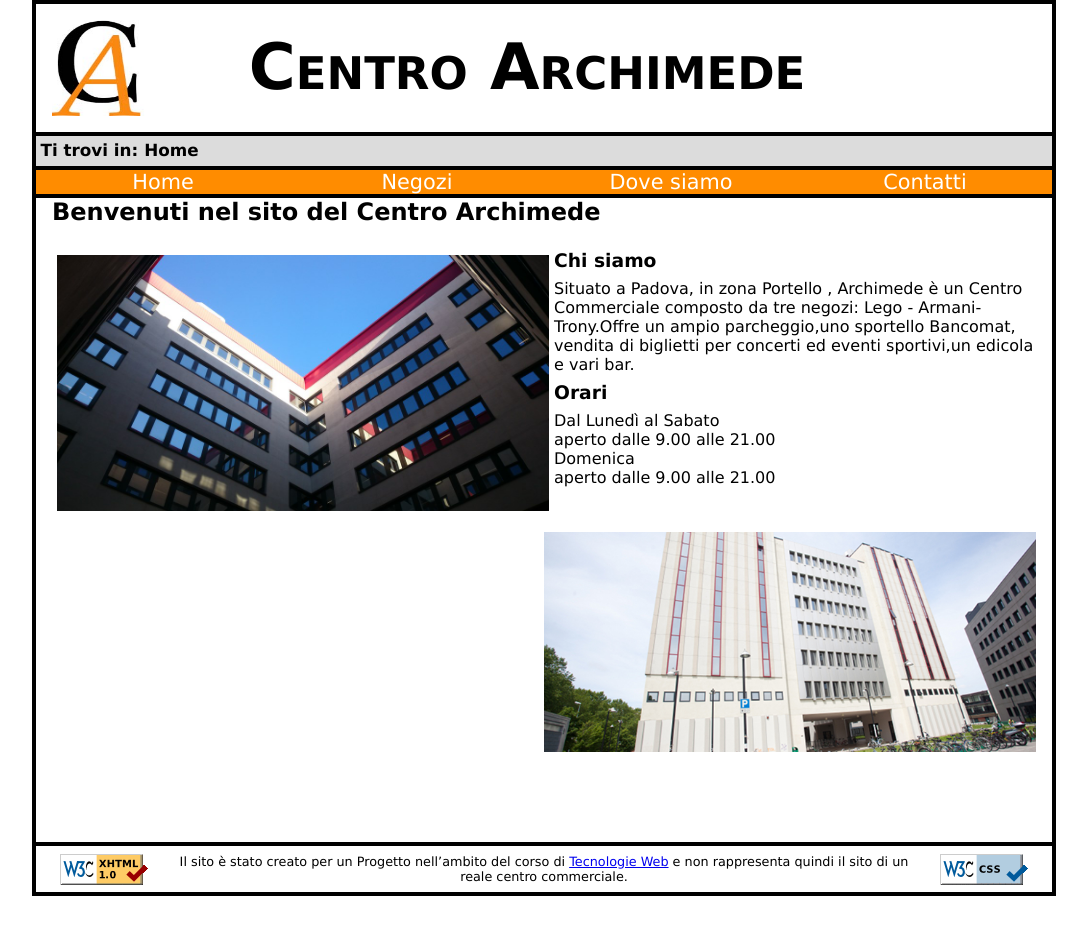
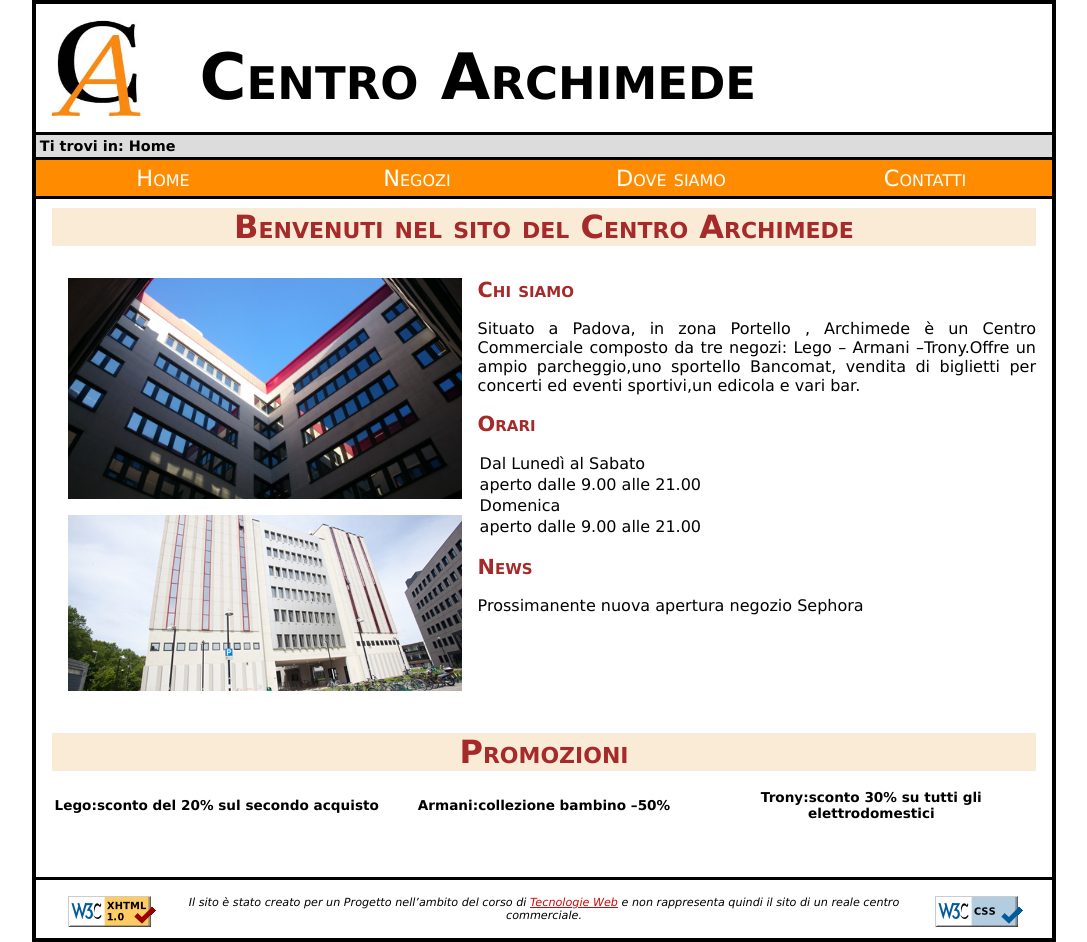
Before and after one commit to Italiaracerx/TecWeb-Project, a PHP site: page /home.html in a window 1280 px wide. Shown: the whole page, without its empty margins (96-1183 px from the left). Before the commit the page ends 896 px from the top, so only its background shows below. Run offline with PHP 8.4, Linux system fonts and the light colour scheme.

Commit message:
modifica 14/12

```diff
--- a/code/home.html
+++ b/code/home.html
@@ -22,12 +22,10 @@
 		<a href="home.html"><img id="logo" src="images/cs.jpg" alt="Logo Centro Archimede"/></a>
 		<h1 id="titolo">Centro Archimede</h1>
 	</div>
-
-
 	<div id="breadcrumb">
 		<h2>Ti trovi in: <span xml:lang="en">Home</span></h2>
 	</div>
-    <div id="menu">
+	<div id="menu">
     	<p><a href="#content" class="accesaid">Skip navigation</a></p>
         <ul>
             <li><a><span xml:lang="en">Home</span></a></li>
@@ -36,24 +34,49 @@
             <li><a href="contatti.html">Contatti</a></li>
         </ul>
     </div>
-		<div id="content">
-			<h2>Benvenuti nel sito del Centro Archimede</h2>
-			<img id="FotoHome" src="images/torre.jpg" alt="Foto del Centro Commerciale"/>
+    <div id="content">
+
+		<h2>Benvenuti nel sito del Centro Archimede</h2>
+		<div id="fotoLaterali">
+			<img id="fotoHome1" src="images/torre.jpg" alt="Foto del Centro Commerciale"/>
+			<img id="fotoHome2" src="images/slide0.jpg" alt="Seconda Foto del centro Commerciale"/>
+		</div>
+		<div id="presentazione">
 			<h3>Chi siamo</h3>
-			<p>Situato a Padova, in zona Portello , Archimede &egrave; un  Centro Commerciale composto da tre negozi: Lego - Armani- Trony.Offre un ampio parcheggio,uno sportello Bancomat, vendita di biglietti per concerti ed eventi sportivi,un edicola e vari bar.</p>
+			<p>Situato a Padova, in zona Portello , Archimede &egrave; un  Centro Commerciale composto da tre negozi: Lego &ndash; Armani &ndash;Trony.Offre un ampio parcheggio,uno sportello Bancomat, vendita di biglietti per concerti ed eventi sportivi,un edicola e vari bar.</p>
 			<h3>Orari</h3>
-			<p>Dal Lunedì al Sabato <br/>aperto dalle 9.00 alle 21.00<br/>Domenica<br/>aperto dalle 9.00 alle 21.00</p>
-			<img id="FotoHome2" src="images/slide0.jpg" alt="Seconda Foto del centro Commerciale"/>
+			<table summary="In questa tabella viene elencato l'orario del Centro Archimede">
+				<tr>
+					<td >Dal Lunedì al Sabato </td>
+				</tr>
+				<tr>
+					<td >aperto dalle 9.00 alle 21.00</td>
+				</tr>
+				<tr>
+					<td >Domenica</td>
+				</tr>
+				<tr>
+					<td >aperto dalle 9.00 alle 21.00</td>
+				</tr>
+			</table>
+			<h3>News</h3>
+			<p>Prossimanente nuova apertura negozio Sephora</p>
 		</div>
-
-
+		<div id="promozioni">
+				<h2>Promozioni</h2>
+				<table  summury="in questa tabella ci sono le principali Promozioni">
+					<tr>
+					<td id="colonnaPromozioni">Lego:sconto del 20% sul secondo acquisto</td>
+					<td id="colonnaPromozioni">Armani:collezione bambino &ndash;50%</td>
+					<td id="colonnaPromozioni">Trony:sconto 30% su tutti gli elettrodomestici</td>
+				</tr>
+				</table>
+		</div>
+	</div>
     <div id="footer">
     	<img id="HTML" src="images/valid-xhtml10.png" alt = "XHTML valido"/>
         <img id="CSS" src="images/vcss-blue.gif" alt = "CSS valido"/>
         <p>Il sito &egrave; stato creato per un Progetto nell&rsquo;ambito del corso di <a href="http://informatica.math.unipd.it/laurea/tecnologieweb.html">Tecnologie Web</a> e non rappresenta quindi il sito di un reale centro commerciale.</p>
-
-
     </div>
-
 </body>
 </html>
--- a/code/style.css
+++ b/code/style.css
@@ -1,20 +1,24 @@
-*{
+* {
 	padding: 0em;
 	margin: 0em;
 }
-
 html, body{
+	font-family: Verdana, Arial, Helvetica, sans-serif;
 	max-width: 1024px;
-	margin: auto;				/*ridefinisce il bordo in automatico*/
-	font-family: Verdana, Arial, Helvetica, sans-serif;
-
-
+	margin: auto;
+}
+body{
+border: 4px solid #000;
 }
 
-body{
+a:link{
+	color: #cf0808;
+}
 
-	border: 4px solid #000;		/*inserisce il bordo*/
+a:visited{
+	color: #8b2323;
 }
+
 .accesaid{
 	position: absolute;
 	height: 0;
@@ -24,166 +28,162 @@ body{
 
 #header{
 	min-height: 6em;
-	padding: 1.0em;
+	padding: 1em;
 }
 
 #logo{
-	float: left;/*il contenuto circostante gli fluisce intorno piùttosto di proseguire sotto */
+	float:left;
 	width: 6em;
 	height: 6em;
 }
 
-
-#titolo{
+#header h1{
 	font-size: 4em;
-	margin-top: 10px;
-	margin-left: 20%;
-	font-variant: small-caps;/*maiuscolo*/
+	margin-top: 2%;
+	margin-left: 15%;
+	font-variant: small-caps;
 }
 
 #breadcrumb{
-    padding: 0.4em 0em 0.5em 0.4em;
-	font-size: 0.7em;
-	border-top:4px solid #000;
-	border-bottom: 4px solid #000;
+	font-size: 0.6em;
+	padding: 0.3em 0em 0.3em 0.4em;
+	border-top: 3px solid #000;
+	border-bottom: 3px solid #000;
 	background-color: #DCDCDC;
-    }
+}
 
 
-#menu ul { /*elenco puntato*/
-    list-style-type: none;
-}
-
-#menu li a {
-	font-size: 1.3em;
-	overflow: hidden;
-	background-color: 	#FF8C00;
-	/*singole voci*/
-	/*link display inline e lo metto a block*/
-	/* I link hanno display inline*/
-	float:left;/*adesso il box si comporta come un box di blocco e il resto gli sta attorno */
-    text-align: center;
-    /*padding: 0.4em 4.08em 0.4em;*/
-    width: 25%;
-    text-decoration: none;
-    border-bottom: 4px solid #000;
+#menu ul{
+	list-style-type: none;
 
 }
 
-#menu a{/*sono già visitati*/
-	color: #FFFFFF;
+#menu ul a{
+	font-size: 1.4em;
+	float: left;
+	width: 25%;
+	text-align: center;
+	padding-top: 5px;
+	padding-bottom: 5px;
+	background-color: 	#FF8C00;
+    border-bottom: 3px solid #000;
+	text-decoration: none;
+	color: white;
+	overflow: hidden;
+	font-variant: small-caps;
 }
 
 #menu a:hover {
    background: #FFA07A;
 }
-
-
 #content{
-    height: 40em;
 	padding: 1em;
-
+	min-height: 30em;
 }
 
 #content h2{
-	margin-bottom: 1em;
+	font-size: 2em;
+	margin-top: 1em;
+	margin-bottom: 0.5em;
+	text-align: center;
+	background-color: #FAEBD7;
+	color: 	#A52A2A;
+	font-variant: small-caps;
+}
+
+#content h3{
+	font-size: 1.3em;
+	color: 	#A52A2A;
+	padding: 0.8em;
+	font-variant: small-caps;
 }
 
 #content p{
-	margin-top: 0.5em;
-	margin-bottom:0.5em;
+	padding-left: 1em;
 }
 
-
-#footer
-{
-	padding: 0.5em;
-	border-top: 4px solid #000;
-
+#footer{
+	border-top: 3px solid #000;
+	font-style: italic;
+	padding: 1em;
 }
 
-
-#HTML
-{
-	float:left;
-	display: inline;
+#HTML{
+	float: left;
 }
 
 #CSS{
 	float: right;
-	display: inline;
 }
 
 #footer img{
 	margin-left: 1.0em;
-	margin-right: 1.0em;
-	margin-bottom: 0.8em;
+	margin-left: 1.0em;
+	margin-right: 0.8em;
 }
 
 #footer p{
 	text-align: center;
-	font-size: 0.8em;
+	font-size:0.7em;
 }
-/*----HOME-----*/
+/*--------HOME---------*/
 
-#FotoHome{
-	float:left;
-	padding:5px;
-	height: 40%;
-	width: 50%;
-	overflow: hidden;
+#fotoLaterali{
+	margin:1em;
+	width: 40%;
+	float: left;
+}
+#fotoHome1{
+	width: 100%;
+	height: 80%;
+	margin-bottom: 1em;
+}
+#fotoHome2{
+	width: 100%;
+	height: 80%;
+}
+#presentazione{
+	text-align: justify;
+}
+#presentazione p{
+	padding-left: 0em;
+}
+#promozioni{
+	margin-top: 12%;
+	min-height: 8em;
 }
 
-#FotoHome2{
-	float:right;
-	width: 50%;
-	padding-top: 1em;
+#promozioni h2{
+	margin-top: 1em;
+	text-align: center;
 }
 
-/*-----NEGOZI----*/
-
-#imgLego
-{
-	height: 40%;
-	width: 80%;
-}
-#imgArmani
-{
-
-	height: 20%;
-	width: 80%;
+#colonnaPromozioni{
+	font-size: 0.85em;
+	width: 25%;
+	text-align: center;
+    font-weight: bold;
 }
 
-#imgTrony
-{
-	width: 90%;
-}
-/*----CONTATTI-----*/
+/*------DOVE SIAMO------*/
 
-
-
-#FotoContatti
-{
+#mappa{
+	width: 50%;
+	padding: 1em;
 	float: right;
-	width: 50%;
-
-
 }
 
+/*------CONTATTI---------*/
 
-/*------DOVE SIAMO----*/
-
-#Mappa{
+#testoContatti h4{
 	padding: 1em;
-	height: 40%;
-	width: 40%;
-
+}
+#testoContatti p{
+	padding-bottom: 0.5em;
 }
 
-/*-------LEGO------*/
-#imgNegLego
-{
-	float: left;
+#fotoContatti{
+	width: 50%;
 	padding: 1em;
-	width: 40%;
+	float: right;
 }
```
Also changed, not shown: code/contatti.html (+9 -7 lines), code/dovesiamo.html (+3 -6 lines), code/images/Centro Archimede_files/mobile.css (deleted, +0 -11 lines), code/images/Centro Archimede_files/style.css (deleted, +0 -183 lines), code/images/Centro Archimede_files/cs.jpg (deleted), code/images/Centro Archimede_files/mappaArchimede.jpg (deleted), code/images/Centro Archimede_files/valid-xhtml10.png (deleted), code/images/Centro Archimede_files/vcss-blue.gif (deleted), 3 other files.
